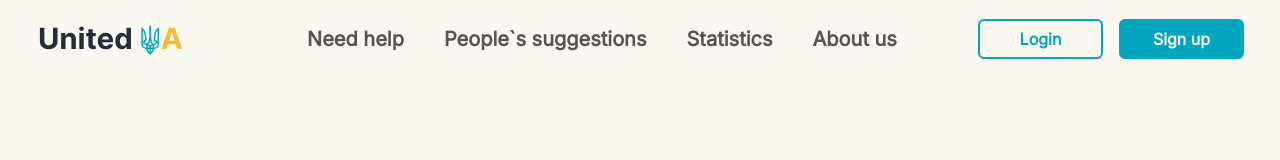
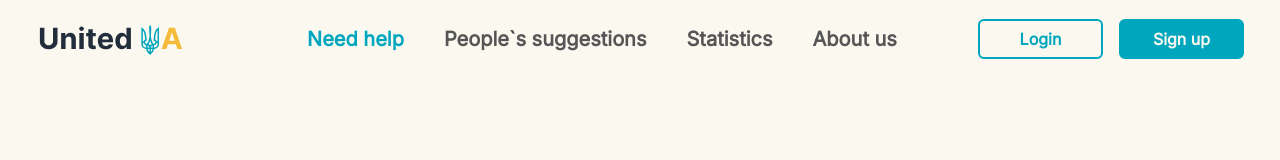
Before and after one commit to denisRun/charity-platform-ui, a React (Create React App) app: page /help in a window 1280 px wide. Shown: the top 160 px of the page. Built offline with nearby package versions, Linux system fonts and the light colour scheme.

Commit message:
use NavLink

```diff
--- a/src/components/Header.tsx
+++ b/src/components/Header.tsx
@@ -6,6 +6,7 @@ import Form from 'react-bootstrap/Form';
 import Nav from 'react-bootstrap/Nav';
 import Navbar from 'react-bootstrap/Navbar';
 import NavDropdown from 'react-bootstrap/NavDropdown';
+import { NavLink } from 'react-router-dom';
 import { Link } from 'react-router-dom';
 import logo from '../images/logo.svg';
 import LoginForm from './Forms/LoginForm';
@@ -29,19 +30,19 @@ const Header: React.FunctionComponent<IAppProps> = (props) => {
             className="justify-content-center"
             style={{ maxHeight: '50px' }}
           >
-            <Nav.Link as={Link} to="/help">
+            <NavLink className="nav-link" to="/help">
 
                     Need help
-            </Nav.Link>
-            <Nav.Link as={Link} to="/propositions">
+            </NavLink>
+            <NavLink className="nav-link" to="/propositions">
                 People`s suggestions
-            </Nav.Link>
-            <Nav.Link as={Link} to="/statistics">
+            </NavLink>
+            <NavLink className="nav-link" to="/statistics">
                 Statistics
-            </Nav.Link>
-            <Nav.Link as={Link} to="/about">
+            </NavLink>
+            <NavLink className="nav-link" to="/about">
                 About us
-            </Nav.Link>
+            </NavLink>
           </Nav>
        </Navbar>
         <Navbar className="justify-content-end">
```
